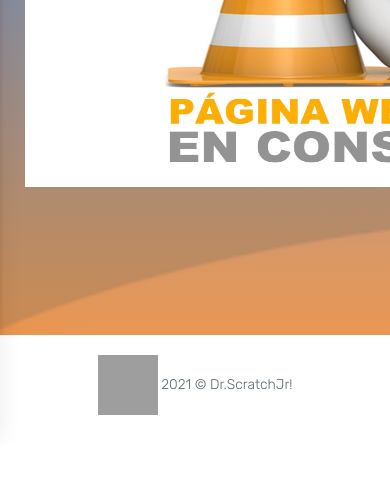
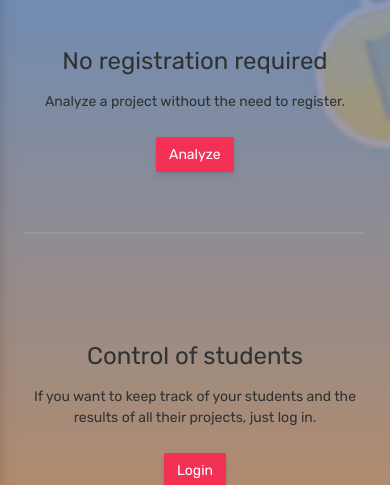
Before and after one commit to sperezmaz/Dr.ScratchJr, a Django app: page /functioning/ in a window 390 px wide. Shown: the part 404-889 px from the top of the page. Before the commit the page ends 819 px from the top, so only its background shows below. Run offline with Django 3.2, Linux system fonts and the light colour scheme; some libraries are stand-ins or nearby versions; grey boxes are pictures that could not be loaded.

Commit message:
added functionality

```diff
--- a/web/templates/functioning.html
+++ b/web/templates/functioning.html
@@ -2,12 +2,71 @@
 {% load i18n %}
 
 {% block content %}
-	<div class="row justify-content-md-center">
+    <h1 style="color: white;" class="text-center" ><i>{% trans "Functioning" %}</i></h1>
+    <br>
+	<div class="row">
         <div class="col-md-12">
-            <h1 style="color: white;" class="text-center" ><i>{% trans "Functioning" %}</i></h1>
-        </div>
-        <div class="col-xs-12 col-sm-12 col-md-12 col-lg-12 text-center">
-            <img src="/web/static/plugins/images/construccion.jpg" alt="" width="800px" height="400px">
+            <div class="left-image-post">
+                <div class="row">
+                    <div class="col-md-6">
+                        <div class="left-image">
+                            <div class="embed-responsive embed-responsive-16by9">
+                                <iframe class="embed-responsive-item" src="https://www.youtube.com/embed/wAnI3-UCVCs" frameborder="0" allowfullscreen></iframe>
+                            </div>
+                        </div>
+                    </div>
+                    <div class="col-md-6 text-center mt-5">
+                            <h2>{% trans "No registration required" %}</h2>
+                            {% if not user.is_authenticated %}
+                                <p>{% trans "Analyze a project without the need to register." %}</p>
+                                <div class="white-button">
+                                    <a href="/albums/upload/" class="btn btn-danger waves-effect waves-light">{% trans "Analyze" %}</a>
+                                </div>
+							{% else %}
+                                <p>
+                                    {% blocktrans trimmed %}
+                                        If you want to analyze projects without storing the results, you must log out.
+                                    {% endblocktrans %}
+                                </p>
+                                <div class="white-button text-center">
+                                    <a href="{% url 'logout' %}" class="btn btn-danger waves-effect waves-light">{% trans "Logout" %}</a>
+                                </div>
+                            {% endif %}
+                    </div>
+                </div>
+            </div>
+            <div class="right-image-post">
+                <div class="row">
+                    <div class="col-md-6 text-center mt-5">
+                            <h2 class="text-center">{% trans "Control of students" %}</h2>
+                            {% if not user.is_authenticated %}
+                                <p>
+                                    {% blocktrans trimmed %}
+                                        If you want to keep track of your students and the results of all their projects, just log in.
+                                    {% endblocktrans %}
+                                </p>
+                                <div class="white-button text-center">
+                                    <a href="{% url 'login' %}" class="btn btn-danger waves-effect waves-light">{% trans "Login" %}</a>
+                                </div>
+							{% else %}
+                                <p>
+                                    {% blocktrans trimmed %}
+                                        If you have previously uploaded a project, you can view it again in the <a href="/review/"><i>Students</i></a> section.
+										If not, upload a project now directly here
+									{% endblocktrans %}
+                                </p>
+                                <div class="white-button text-center">
+								    <a href="/albums/upload/" class="btn btn-danger waves-effect waves-light">{% trans "Upload" %}</a>
+							    </div>
+                            {% endif %}
+                    </div>
+                    <div class="col-md-6">
+                        <div class="embed-responsive embed-responsive-16by9">
+                            <iframe class="embed-responsive-item" src="https://www.youtube.com/embed/ZXXOl7qqiMw" allowfullscreen></iframe>
+                        </div>
+                    </div>
+                </div>
+            </div>
         </div>
 	</div>
 
```
Also changed, not shown: locale/es/LC_MESSAGES/django.po, 1 other file.
